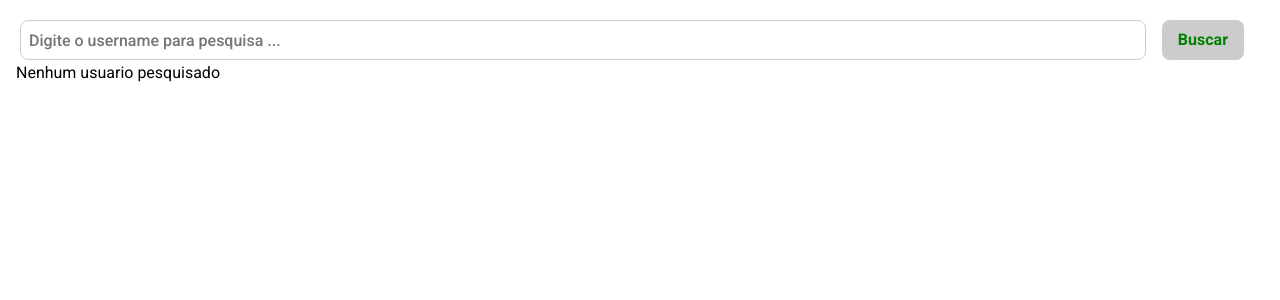
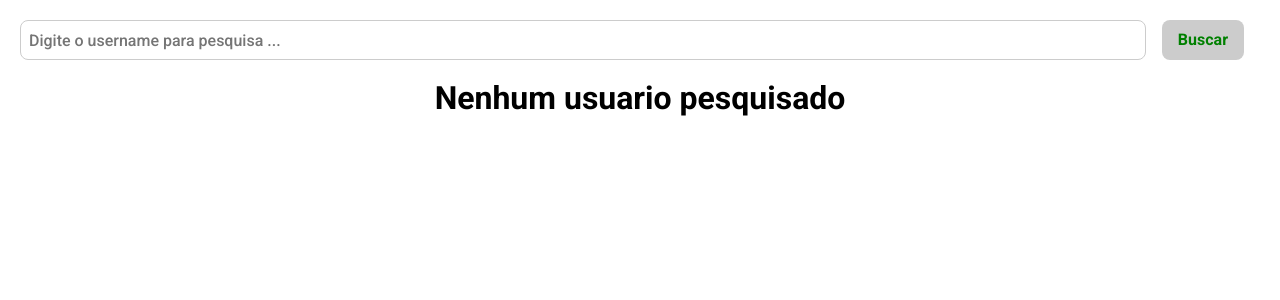
Before and after one commit to RogerioJunior/Study-Pratice-ReactJs-GithubApp, a React (Create React App) app: page / in a window 1280 px wide. Shown: the top 300 px of the page. Built offline with nearby package versions, Linux system fonts and the light colour scheme.

Commit message:
refactoring and implements noSearch

```diff
--- a/src/App.js
+++ b/src/App.js
@@ -1,5 +1,6 @@
 import React from "react";
 import Layout from "./components/layout";
+import NoSerach from "./components/noSearch";
 import Profile from "./components/profile";
 import Repositories from "./components/repositories";
 import useGithub from "./hooks/github-hooks";
@@ -18,7 +19,7 @@
         </>
       )}
       </> :
-      <div>Nenhum usuario pesquisado</div>
+      <NoSerach/>
       }
 
     </Layout>
--- /dev/null
+++ b/src/components/noSearch/index.js
@@ -0,0 +1,12 @@
+import React from 'react'
+import * as S from "./styled";
+
+export const NoSerach = () => {
+  return (
+    <S.Wrapper>
+       <h1>Nenhum usuario pesquisado</h1>
+    </S.Wrapper>
+  )
+}
+
+export default NoSerach;
--- /dev/null
+++ b/src/components/noSearch/styled.js
@@ -0,0 +1,12 @@
+const { default: styled } = require("styled-components");
+
+export const Wrapper = styled.div`
+    margin: 16px;
+    display: flex;
+    justify-content: center;
+
+    h1 {
+        font-weight: bold;
+        font-size: 32px;
+    }
+`;
```
